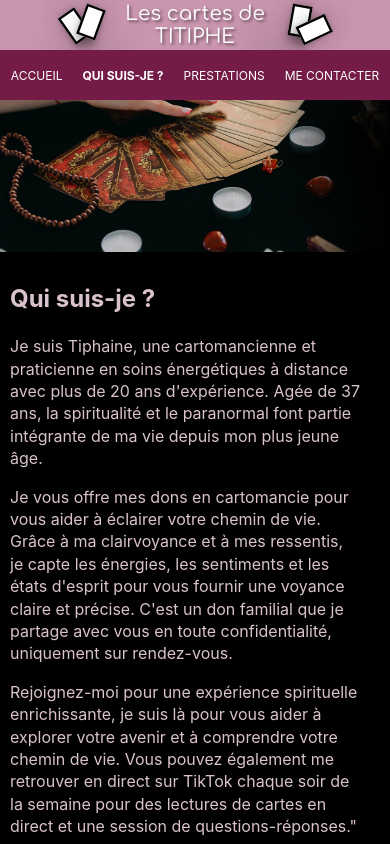
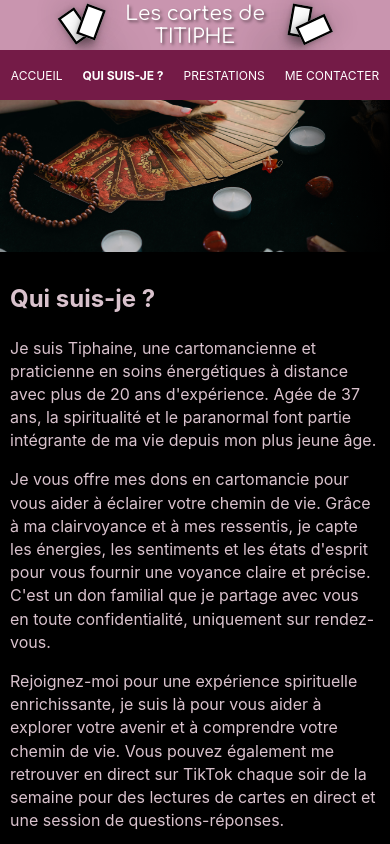
Before and after one commit to gnos28/titi-voyance-front, a Next.js app in the folder front/: page /presentation in a window 390 px wide. Built offline with nearby package versions, Linux system fonts and the light colour scheme; no server answers.

Commit message:
page presentation responsive fix

```diff
--- a/front/pages/presentation.tsx
+++ b/front/pages/presentation.tsx
@@ -49,7 +49,7 @@ const Home: NextPageWithLayout = () => {
             là pour vous aider à explorer votre avenir et à comprendre votre
             chemin de vie. Vous pouvez également me retrouver en direct sur
             TikTok chaque soir de la semaine pour des lectures de cartes en
-            direct et une session de questions-réponses."
+            direct et une session de questions-réponses.
           </p>
         </section>
       </main>
--- a/front/styles/Presentation.module.scss
+++ b/front/styles/Presentation.module.scss
@@ -39,18 +39,9 @@ $side-height-mobile: 18vh;
     100vh - $header-height-mobile - $navbar-height - $side-height-mobile
   );
   background-color: black;
-  padding: 10px;
-  padding-right: 30px;
+  padding: 10px 10px 30px 10px;
   color: $background-superlight;
-  line-height: 1.4;
-}
-
-@media screen and (min-width: 450px) {
-  .sideBackground {
-  }
-
-  .sideContent {
-  }
+  line-height: 1.45;
 }
 
 @media screen and (min-width: 550px) {
@@ -65,5 +56,6 @@ $side-height-mobile: 18vh;
   .sideContent {
     width: calc(100% - $background-width);
     min-height: calc(100vh - $header-height - $navbar-height);
+    padding: 10px 30px 10px 10px;
   }
 }
```
